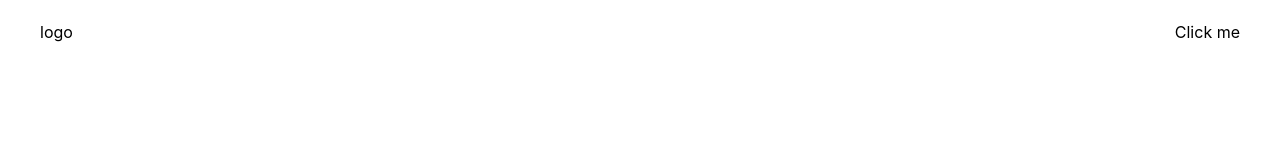
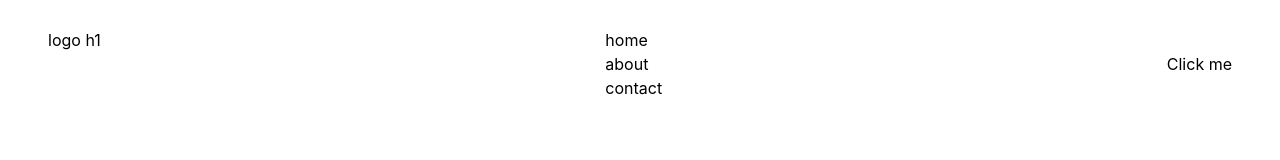
Before and after one commit to rahmatjon02/FirstProject, a website: page index.html in a window 1280 px wide. Drawn offline with Linux system fonts and the light colour scheme.

Commit message:
added nav

```diff
--- a/index.html
+++ b/index.html
@@ -9,8 +9,13 @@
 </head>
 
 <body>
-    <header class="flex justify-between px-10 py-5">
-        <h1>logo</h1>
+    <header class="flex justify-between px-10 py-5 m-2">
+        <h1>logo h1</h1>
+        <nav>
+            <p>home</p>
+            <p>about</p>
+            <p>contact</p>
+        </nav>
         <button>Click me</button>
     </header>
 </body>
```
Also changed, not shown: src/output.css.
